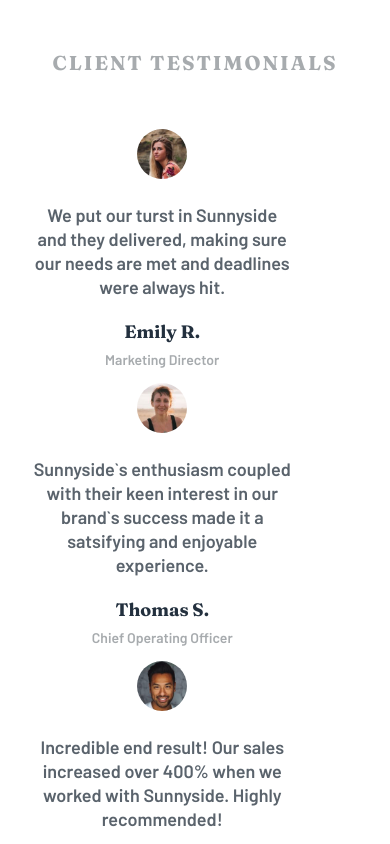
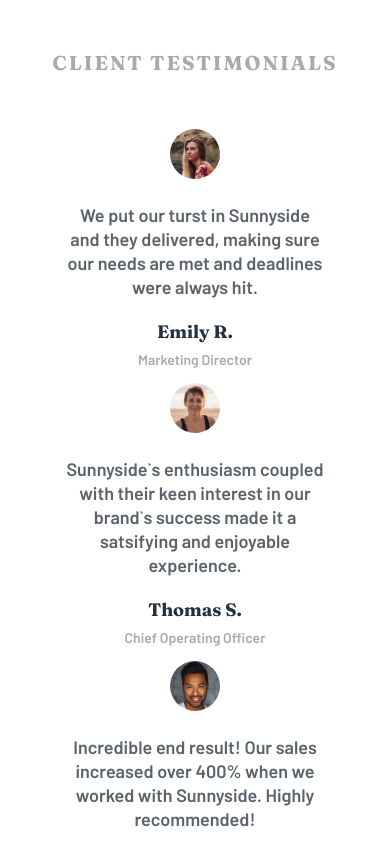
Before and after one commit to theboyce/Sunnyside-agency, a React (Vite) app: page / in a window 390 px wide. Shown: the part 3580-4424 px from the top of the page. Built offline with nearby package versions, Linux system fonts and the light colour scheme.

Commit message:
fixed the mobile testimonial

```diff
--- a/src/components/Testimonials.jsx
+++ b/src/components/Testimonials.jsx
@@ -37,7 +37,7 @@
         CLIENT TESTIMONIALS
       </h1>
       {/*Container for the testimonials */}
-      <div className="flex flex-col gap-4 md:flex-row md:justify-between w-[84%] ">
+      <div className="flex flex-col gap-4 md:flex-row items-center w-[84%] ">
         {testimonials.map((testimonial, i) => (
           <div
             key={i}
```
